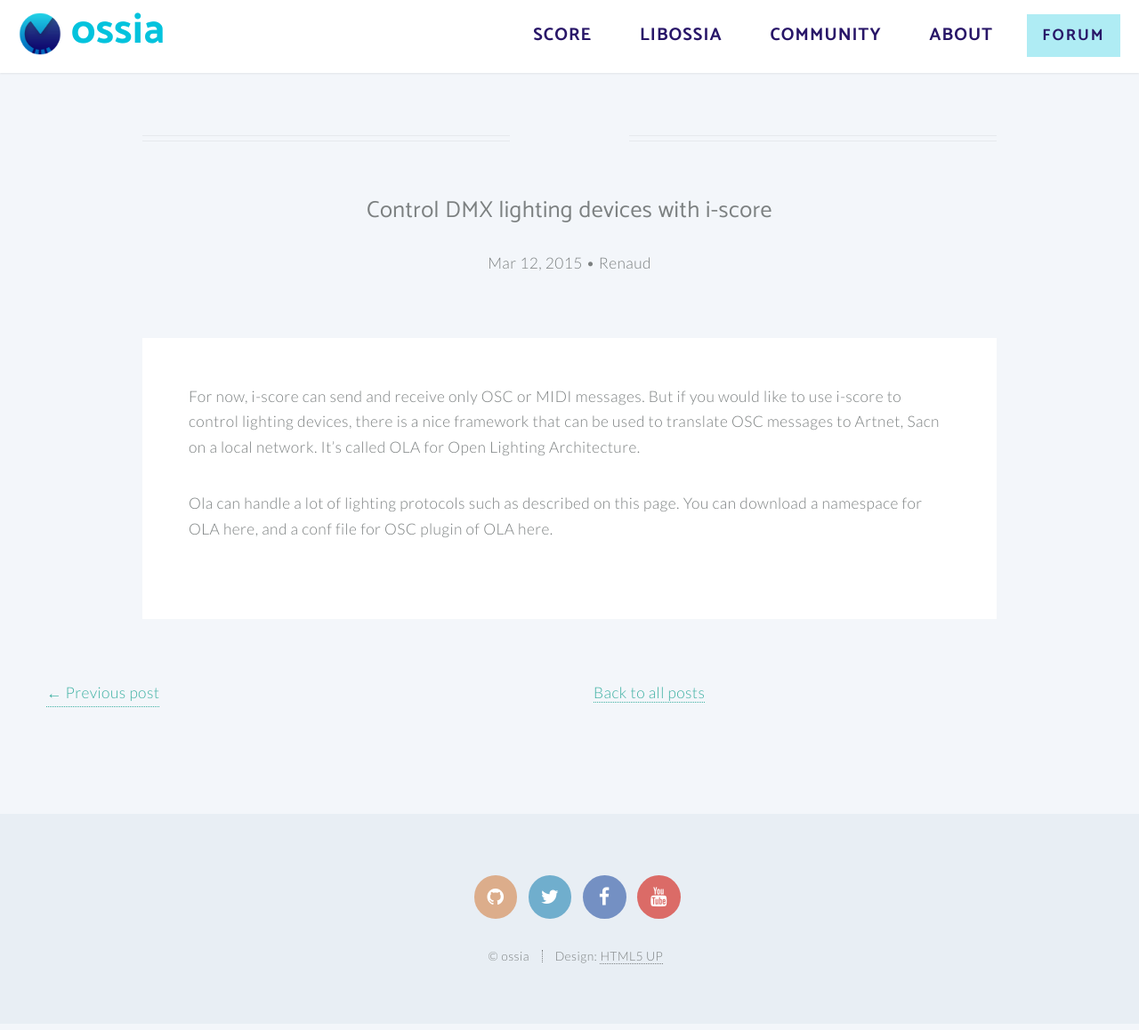
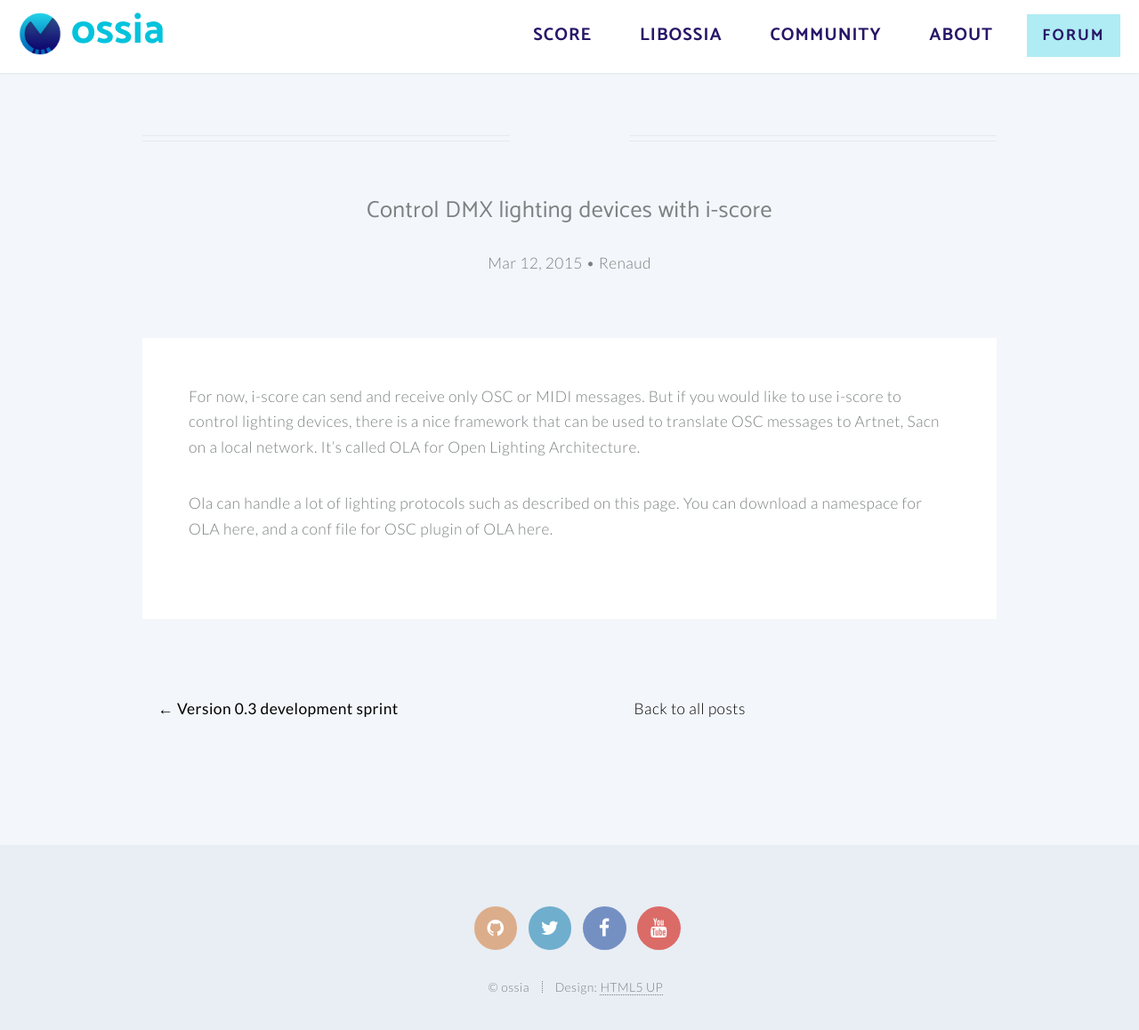
Before and after one commit to thibaudk/ossia.github.io, a Jekyll site: the page built from _posts/2015-03-12-control-dmx.markdown, in a window 1280 px wide and 1186 px high. Shown: the top 1158 px of the window at 89% size. Built offline with Jekyll 4.4.1, drawn with Linux system fonts in a browser that asks for light colours.

Commit message:
post navifation better

```diff
--- a/_layouts/post.html
+++ b/_layouts/post.html
@@ -11,12 +11,17 @@
   <section class="style4 wrapper container">
     {{ content }}
   </section>
+  <section class="wrapper container nav" >
 
-    <footer style="text-align:center">
         {% if page.previous %}
-        <a href="{{ page.previous.url }}" class="post-prev">&larr; Previous post</a> {% endif %}
-       <a href="/blog/index.html" class="post-home">Back to all posts</a>
-       {% if page.next %}
-       <a href="{{ page.next.url }}" class="post-next">Next post &rarr;</a> {% endif %}
-    </footer>
+        <a href="{{ page.previous.url }}" class="post-nav" style="text-align: left;">&larr; <strong>{{page.previous.title}}</strong></a>
+        {% else %}
+        <a/>
+        {% endif %}
+        <a href="/blog/index.html" class="post-nav" style="text-align: center;">Back to all posts</a>
+        {% if page.next %}
+        <a href="{{ page.next.url }}" class="post-nav" style="text-align: right;"><strong>{{page.next.title}}</strong> &rarr;</a>
+        {% endif %}
+    </section>
+
 </article>
--- a/css/style.css
+++ b/css/style.css
@@ -613,7 +613,7 @@
 /* Wrapper */
 
 	.wrapper {
-		margin-bottom: 5em;
+		margin-bottom: 1em;
 		padding: 5em;
 	}
 
@@ -811,14 +811,19 @@
 }
 /* Blog */
 
-.post-next {
-    float: right;
-    margin-right: 3em;
+.wrapper.container.nav{
+    padding: 1em;
+    display: grid;
+    grid-template-columns: auto auto auto;
+    align-items: center;
 }
 
-.post-prev {
-    float: left;
-    margin-left: 3em;
+.post-nav {
+    color: black !important;
+    border: none;
+}
+.post-nav:hover {
+    text-decoration: underline;
 }
 
 /* Dropotron */
```
